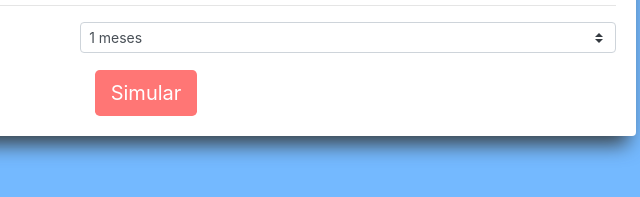
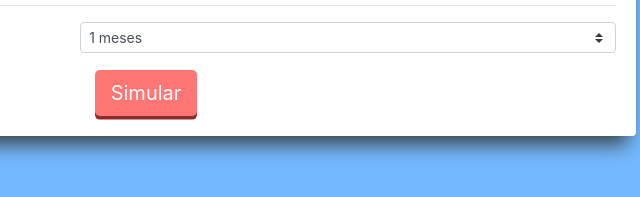
Before and after one commit to ThalesRod/simulador-investimentos, a plain HTML site: page index.html in a window 1280 px wide. Shown: the part 285-482 px from the top of the page, 494-1134 px from the left. Drawn offline with nearby package versions, Linux system fonts and the light colour scheme.

Commit message:
Styled buttons

```diff
--- a/static/css/index.css
+++ b/static/css/index.css
@@ -35,6 +35,7 @@ body {
 .btn {
   background-color: #ff7675;
   border-width: 0;
+  box-shadow: 0vh 0.45vh #8F2B2A;
 }
 
 .btn:hover {
@@ -49,6 +50,12 @@ body {
   background-color: #d63031;
 }
 
+
+.btn-primary:active {
+  background-color: #d63031;
+}
+
+
 #simulatorTitle {
   color: #FFF;
   font-weight: bold;
```
